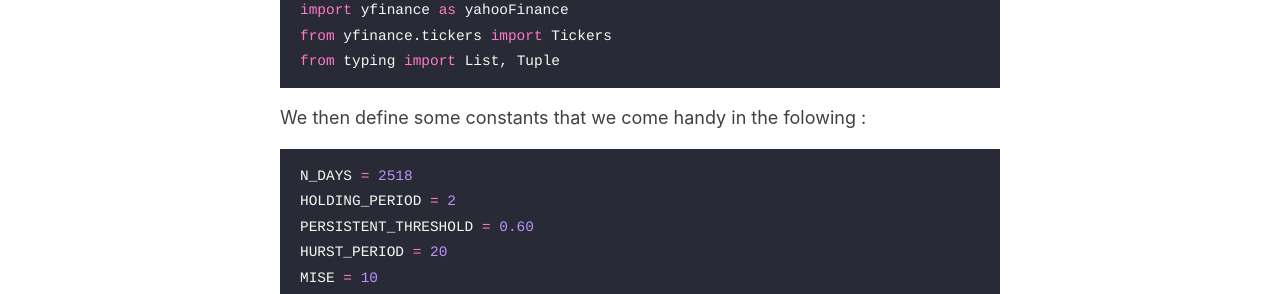
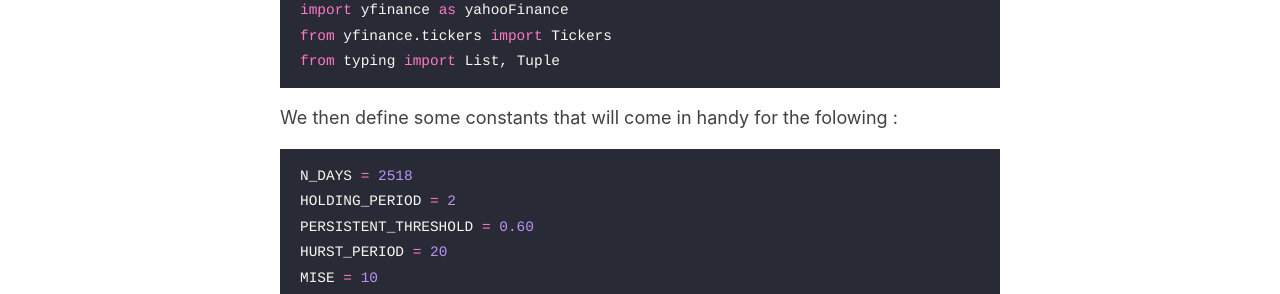
Before and after one commit to Zaltarba/blog, a Jekyll site: the page built from _posts/2023-07-21-MomentumTrading.md, in a window 1280 px wide and 900 px high, scrolled down 3564 px. Shown: the part 153-447 px from the top of the window. Built offline with Jekyll 4.4.1, drawn with Linux system fonts in a browser that asks for light colours.

Commit message:
Update 2023-07-21-MomentumTrading.md

````diff
--- a/_posts/2023-07-21-MomentumTrading.md
+++ b/_posts/2023-07-21-MomentumTrading.md
@@ -82,7 +82,7 @@ from yfinance.tickers import Tickers
 from typing import List, Tuple
 ```
 
-We then define some constants that we come handy in the folowing :
+We then define some constants that will come in handy for the folowing :
 
 ```python
 N_DAYS = 2518
````
